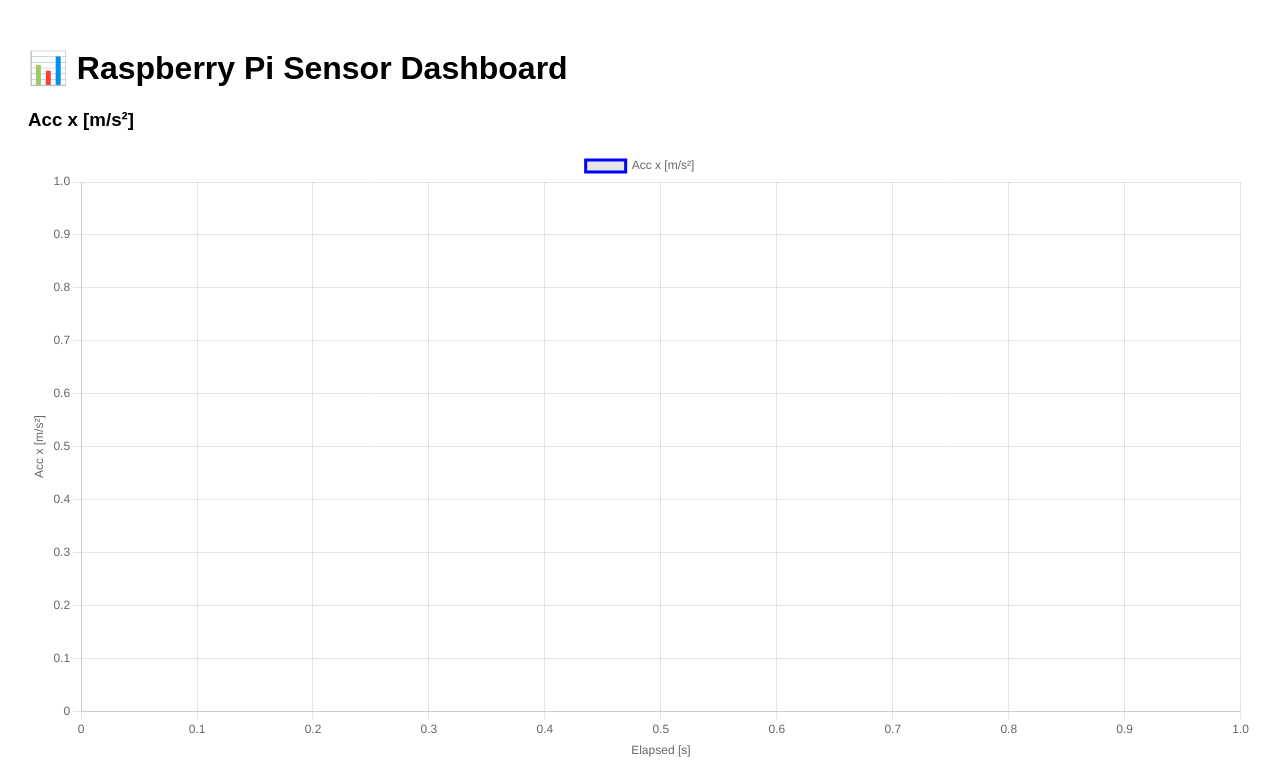
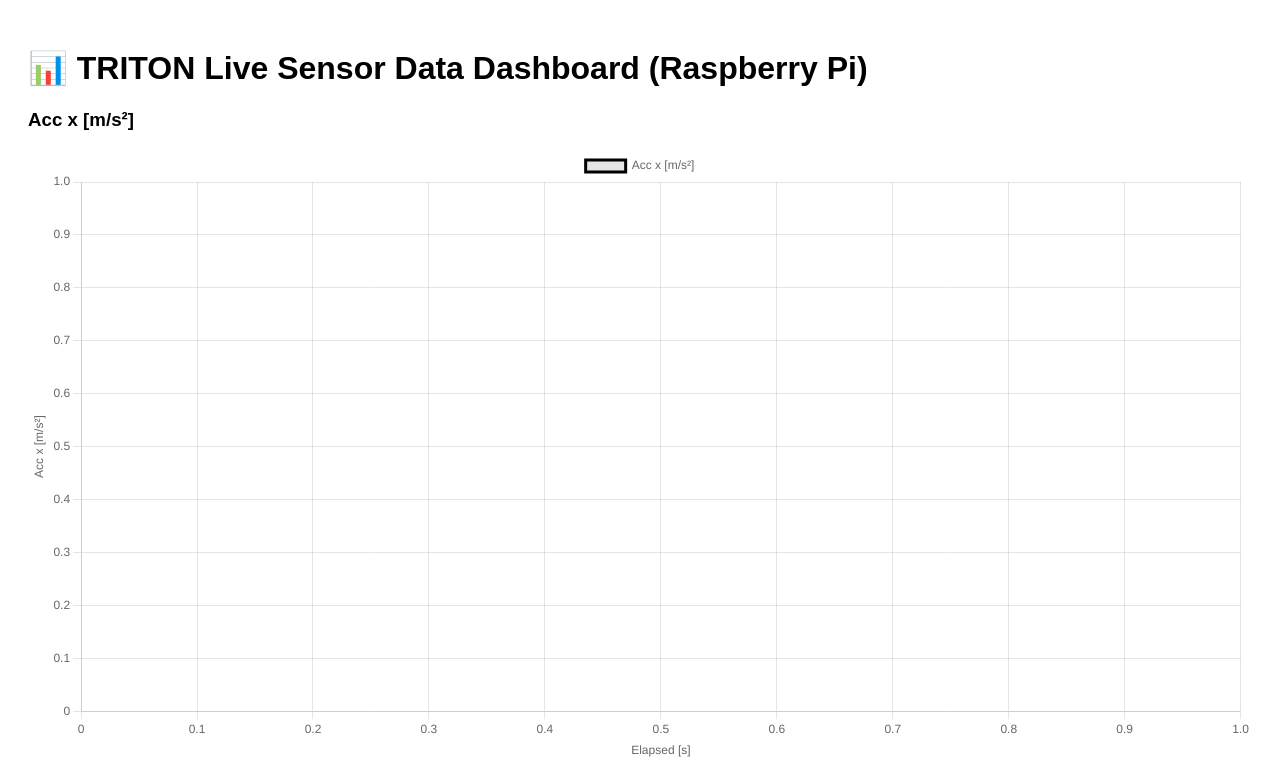
Before and after one commit to sebastianjulian/TRITON, a Flask app: page / in a window 1280 px wide. Shown: the top 761 px of the page. Run offline with Flask 3, Linux system fonts and the light colour scheme; data that the repository does not hold is empty.

Commit message:
Dashboard interface better format

```diff
--- a/src/templates/dashboard.html
+++ b/src/templates/dashboard.html
@@ -19,7 +19,7 @@
     </style>
 </head>
 <body>
-    <h1>📊 Raspberry Pi Sensor Dashboard</h1>
+    <h1>📊 TRITON Live Sensor Data Dashboard (Raspberry Pi)</h1>
     <div id="charts"></div>
 
     <script>
@@ -64,7 +64,7 @@
                                 datasets: [{
                                     label: label,
                                     data: yValues,
-                                    borderColor: "blue",
+                                    borderColor: "black",
                                     fill: false,
                                     tension: 0.2,
                                     pointRadius: 0
```
